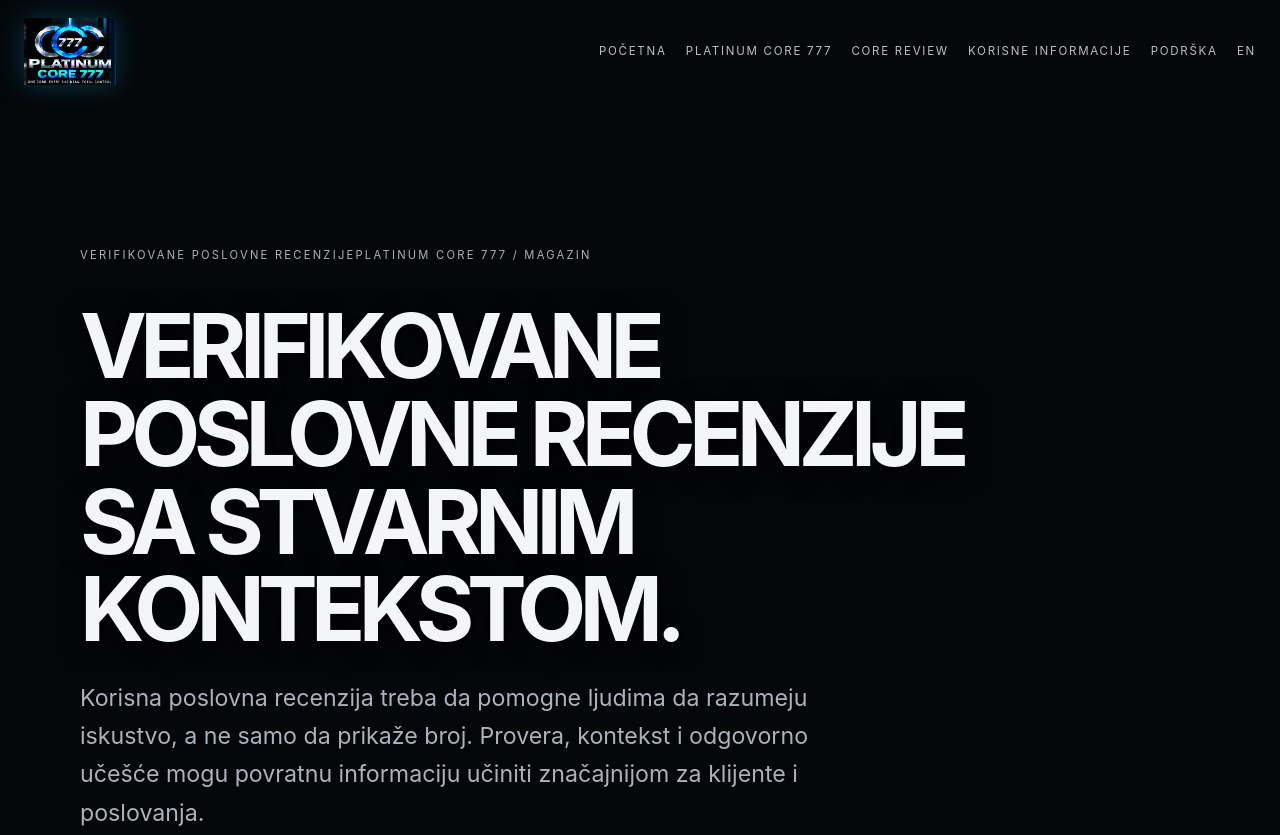
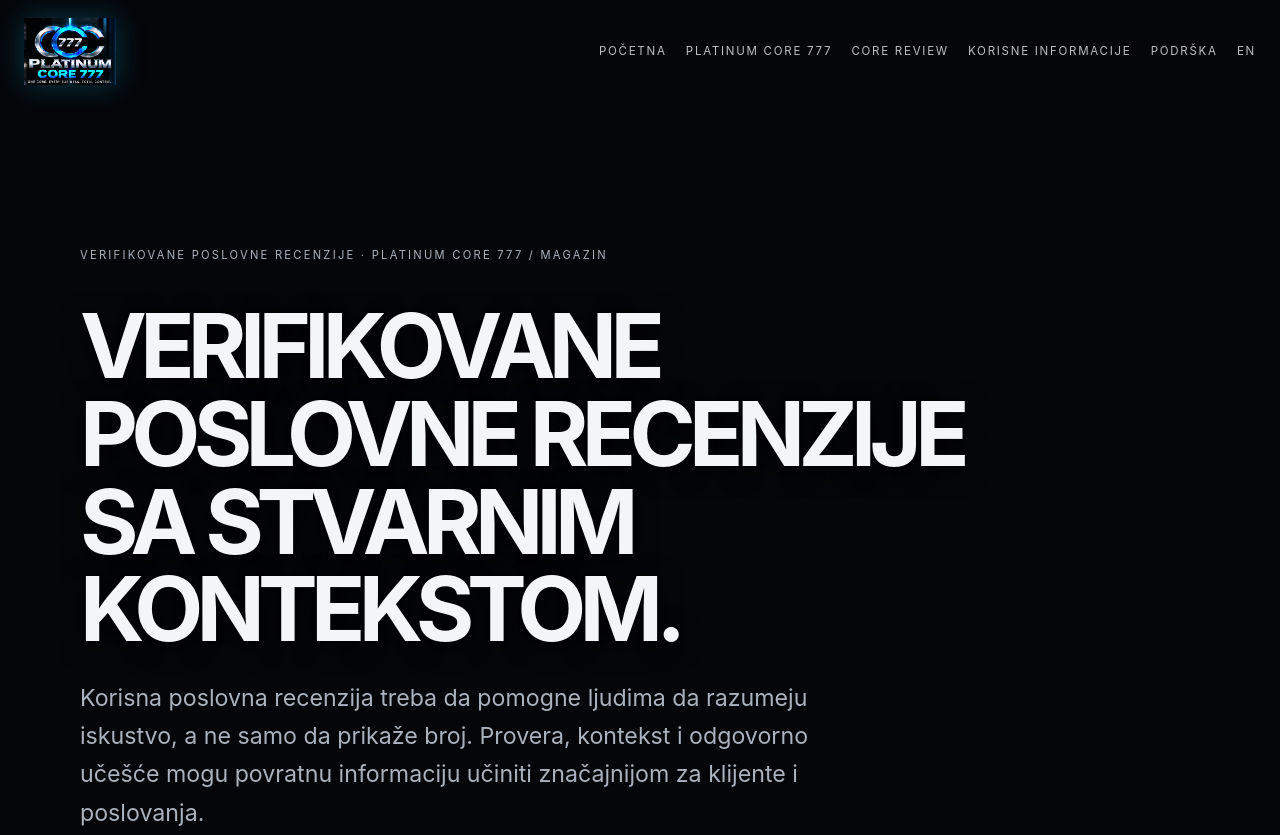
Before and after one commit to platinumcarwash30-del/PLATINUM-CORE-777, a plain HTML site: page verified-business-reviews.html in a window 1280 px wide. Shown: the top 835 px of the page. Drawn offline with Linux system fonts and the light colour scheme.

Commit message:
Audit and fix site language, SEO and journal content

```diff
--- a/verified-business-reviews.html
+++ b/verified-business-reviews.html
@@ -32,7 +32,7 @@
       <a class="lang-switch" href="en/verified-business-reviews.html" aria-label="English version">EN</a></nav>
     </header>
     <main class="seo-page__main">
-      <p class="section-kicker">VERIFIKOVANE POSLOVNE RECENZIJEPLATINUM CORE 777 / MAGAZIN</p>
+      <p class="section-kicker">VERIFIKOVANE POSLOVNE RECENZIJE · PLATINUM CORE 777 / MAGAZIN</p>
       <h1>Verifikovane poslovne recenzije sa stvarnim kontekstom.</h1>
       <p class="seo-page__lead">Korisna poslovna recenzija treba da pomogne ljudima da razumeju iskustvo, a ne samo da prikaže broj. Provera, kontekst i odgovorno učešće mogu povratnu informaciju učiniti značajnijom za klijente i poslovanja.</p>
       <article class="seo-page__grid">
```
